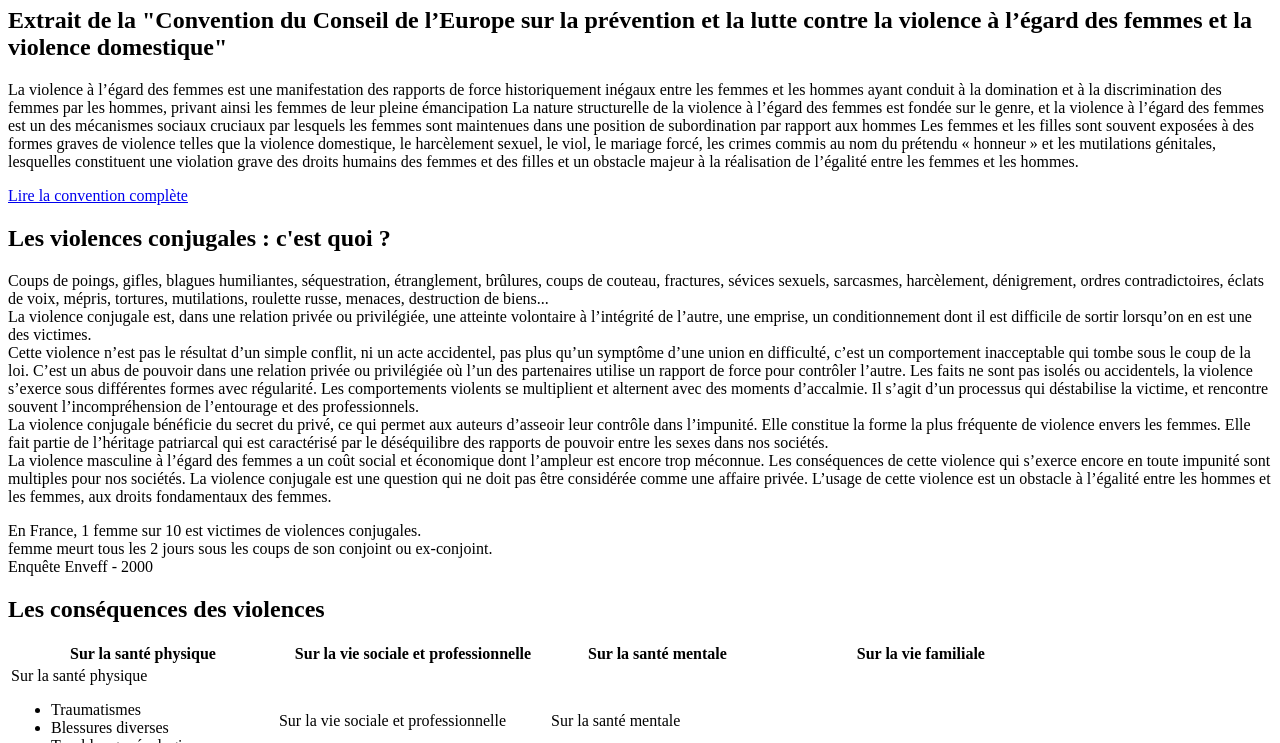
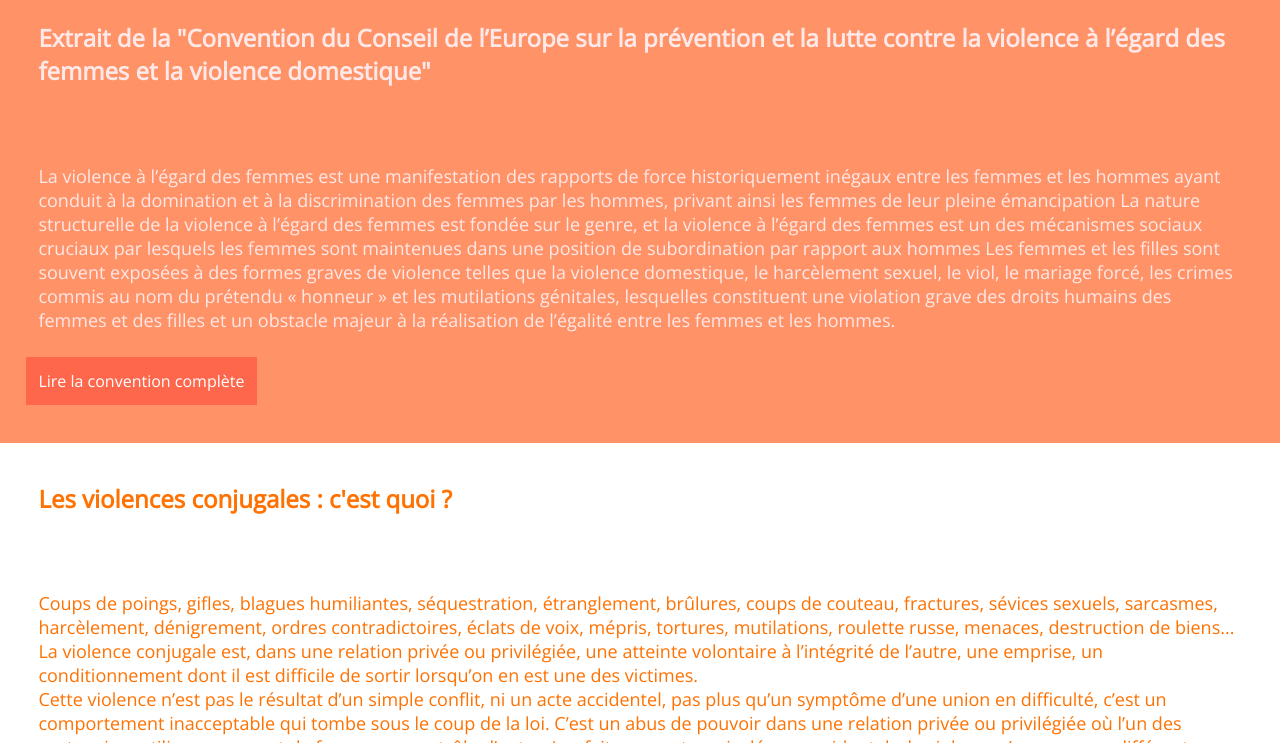
Before and after one commit to Rita-po/evaluation1-site-vitrine, a plain HTML site: page lesviolences.html in a window 1280 px wide. Shown: the part 205-948 px from the top of the page. Drawn offline with nearby package versions, Linux system fonts and the light colour scheme.

Commit message:
Update lesviolences.html

```diff
--- a/lesviolences.html
+++ b/lesviolences.html
@@ -8,8 +8,8 @@ git
     <meta name="viewport" content="width=device-width, initial-scale=1.0">
     <meta name=" description" content="Lieu d'accueil de jour des femmes victimes de violences. Actions contre les violences faites aux femmes et pour la défense des droits des femmes.">
     <title>Les violences - Femmesdepapier31</title>
-    <link rel="stylesheet" type=“text/css” href="https://cdn.jsdelivr.net/npm/bootstrap-icons@1.5.0/font/bootstrap-icons.css">
-    <link rel="stylesheet" type=“text/css” href="style.css">
+    <link rel="stylesheet" href="https://cdn.jsdelivr.net/npm/bootstrap-icons@1.5.0/font/bootstrap-icons.css">
+    <link rel="stylesheet" href="style.css">
 
 </head>
 
```
